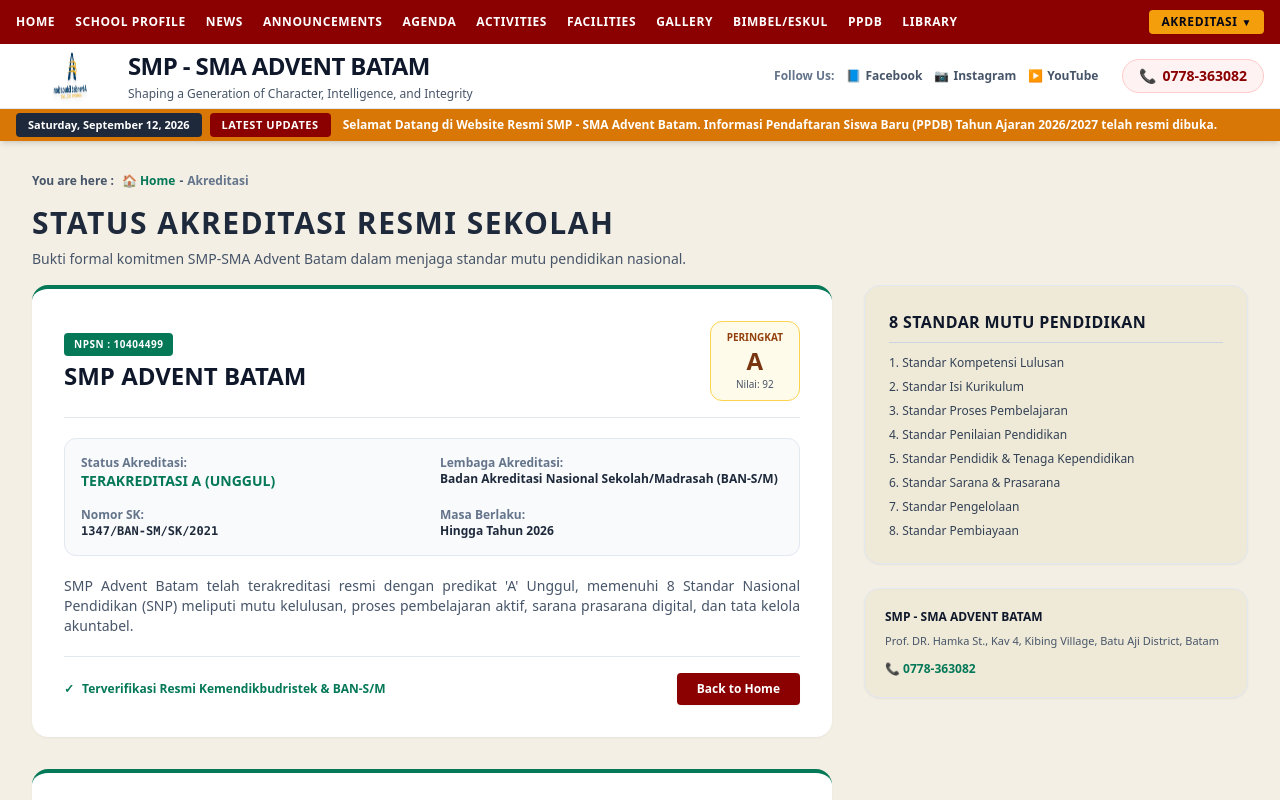
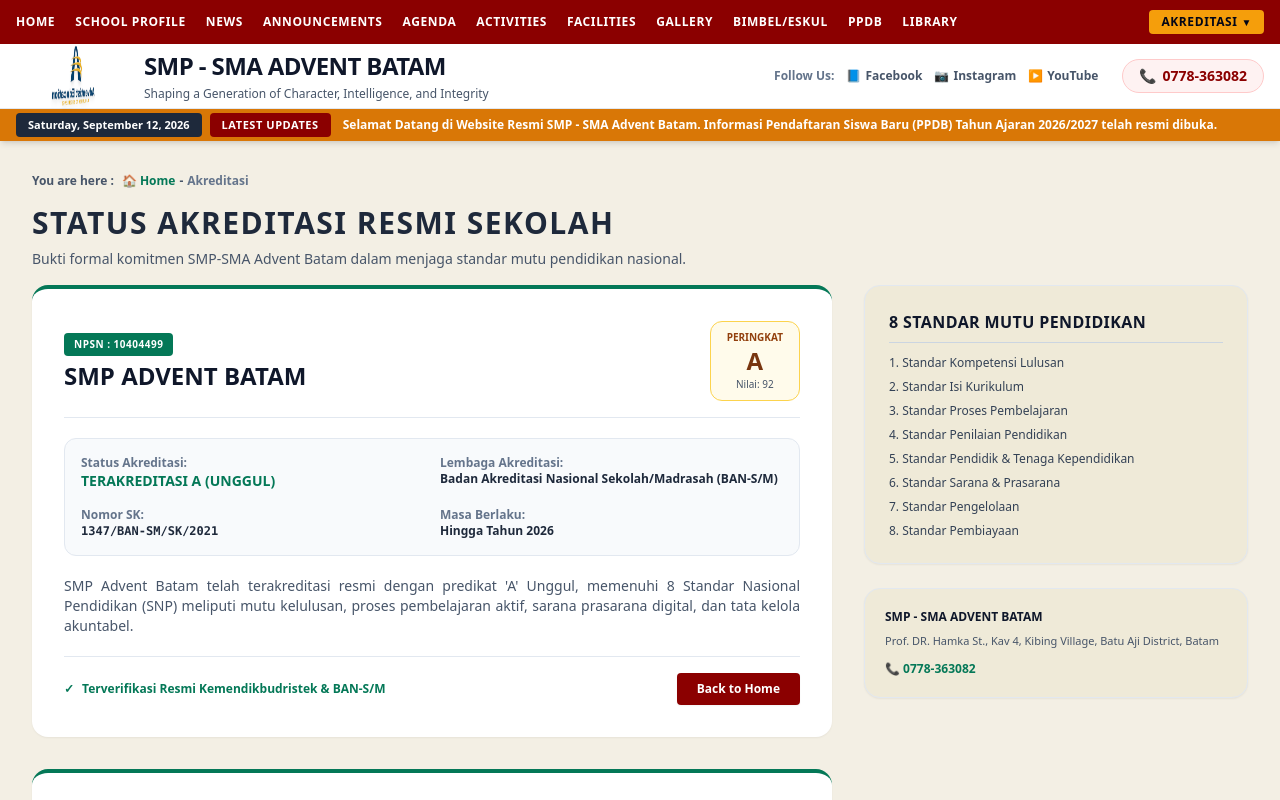
Before and after one commit to budhyp14-alt/smp-sma-adventbatam, a Next.js app: page /akreditasi in a window 1280 px wide. Shown: the top 800 px of the page. Built offline with nearby package versions, Linux system fonts and the light colour scheme.

Commit message:
Update Header.js

```diff
--- a/src/components/Header.js
+++ b/src/components/Header.js
@@ -168,16 +168,16 @@ export default function Header() {
         </div>
       )}
 
-      {/* 2. MAIN HEADER PUTIH: KOTAK DIKUNCI RAMPING (h-16), LOGO FLOATING (MELAYANG) 2X LEBIH BESAR */}
+      {/* 2. MAIN HEADER PUTIH: KOTAK TETAP RAMPING, LOGO DIGESER LEBIH KE KIRI & DIPERBESAR 1.3X LAGI */}
       <div className="w-full bg-white border-b border-slate-200 relative overflow-visible">
         <div className="max-w-7xl mx-auto px-4 h-16 sm:h-18 flex items-center justify-between gap-4 relative overflow-visible">
 
           <div className="flex items-center text-left relative overflow-visible">
 
-            {/* LOGO MELAYANG (FLOATING) 2X LEBIH BESAR & BEBAS DARI TINGGI KOTAK PUTIH */}
-            <div className="absolute left-0 top-1/2 -translate-y-1/2 z-30 pointer-events-auto">
+            {/* LOGO ADVENTIST: GESER KE KIRI (-left-2 sm:-left-3) DAN DIPERBESAR (w-32 h-32 sm:w-36 sm:h-36) */}
+            <div className="absolute -left-2 sm:-left-3 top-1/2 -translate-y-1/2 z-30 pointer-events-auto">
               <Link href="/" className="block cursor-pointer">
-                <div className="logo-adventist-spin w-24 h-24 sm:w-28 sm:h-28 flex items-center justify-center filter drop-shadow-md">
+                <div className="logo-adventist-spin w-32 h-32 sm:w-36 sm:h-36 flex items-center justify-center filter drop-shadow-md">
                   <img
                     src="/logo.png"
                     alt="Logo Adventist Education"
@@ -191,8 +191,8 @@ export default function Header() {
               </Link>
             </div>
 
-            {/* TEKS DIBERI MARGIN KIRI AGAR TIDAK TERTABRAK LOGO MELAYANG */}
-            <div className="flex flex-col justify-center ml-24 sm:ml-28">
+            {/* TEKS DIBERI MARGIN KIRI AGAR SEIMBANG DENGAN LOGO YANG LEBIH BESAR */}
+            <div className="flex flex-col justify-center ml-28 sm:ml-32">
               <Link href="/">
                 <h1 className="text-lg sm:text-xl md:text-2xl font-black text-slate-900 tracking-tight leading-none hover:text-[#047857] transition-colors">
                   SMP - SMA ADVENT BATAM
```
